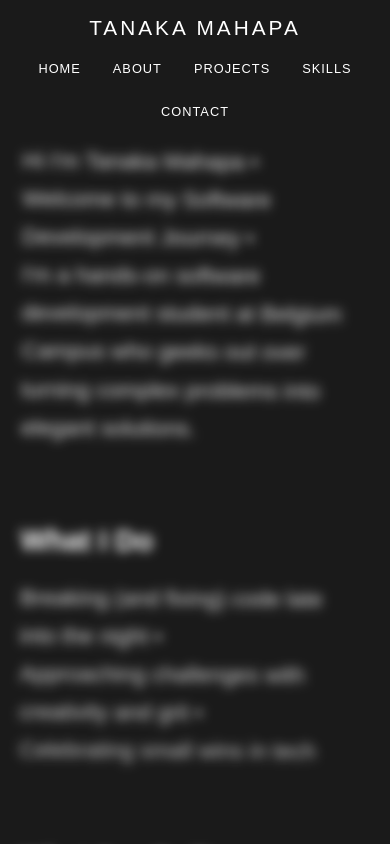
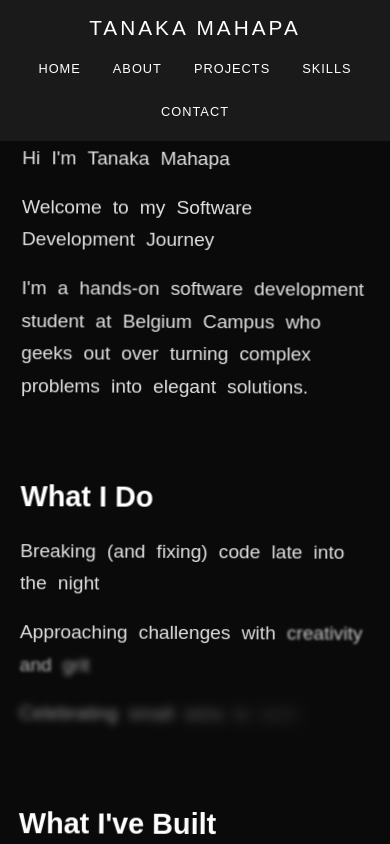
Before and after one commit to TanakaMahapa/PortfolioProject, a React (Vite) app: page /home in a window 390 px wide. Shown: the top 844 px of the page. Built offline with nearby package versions, Linux system fonts and the light colour scheme.

Commit message:
I applied animated scroll effects (rotation, fade-in, and blur) to my Home page content

```diff
--- a/src/Home.css
+++ b/src/Home.css
@@ -3,6 +3,7 @@
   width: 100%;
   min-height: 100vh;
   overflow: hidden;
+  background-color: #0a0a0a; /* optional: keeps it dark for contrast */
 }
 
 .scroll-reveal {
@@ -29,12 +30,15 @@
   font-size: clamp(1.4rem, 4vw, 2.2rem);
   line-height: 1.7;
   color: #e0e0e0;
+  font-weight: 500;
+  margin-bottom: 1rem;
 }
 
 .word {
   display: inline-block;
   margin-right: 0.3em;
-    transition: opacity 0.4s ease-out;
+  transition: opacity 0.4s ease-out, filter 0.4s ease-out;
+  will-change: opacity, filter;
 }
 
 @media (max-width: 768px) {
@@ -45,4 +49,12 @@
   .content-section {
     margin-bottom: 70px;
   }
+
+  .section-title {
+    font-size: 2rem;
   }
+
+  .scroll-reveal-text {
+    font-size: 1.2rem;
+  }
+}
--- a/src/Home.jsx
+++ b/src/Home.jsx
@@ -9,7 +9,6 @@ gsap.registerPlugin(ScrollTrigger);
 const Home = () => {
   const containerRef = useRef(null);
 
-  // Organized content with three sections
   const content = useMemo(() => ({
     "Who I Am": [
       "Hi I'm Tanaka Mahapa",
@@ -34,7 +33,7 @@ const Home = () => {
 
     const scroller = window;
 
-    // Container animation
+    // Rotate container
     gsap.fromTo(
       el,
       { transformOrigin: '0% 50%', rotate: 3 },
@@ -44,48 +43,34 @@ const Home = () => {
           trigger: el,
           scroller,
           start: 'top bottom',
-          end: "bottom bottom",
+          end: 'bottom bottom',
           scrub: true,
         },
       }
     );
 
-    // Word animations
+    // Animate words (opacity + blur)
     const wordElements = el.querySelectorAll('.word');
-    const contentElements = el.querySelectorAll('.content-section');
 
-    // Fade in words
     gsap.fromTo(
       wordElements,
-      { opacity: 0.1 },
+      {
+        opacity: 0.1,
+        filter: 'blur(8px)',
+        willChange: 'opacity, filter',
+      },
       {
         opacity: 1,
+        filter: 'blur(0px)',
+        ease: 'none',
         stagger: 0.05,
         scrollTrigger: {
           trigger: el,
           scroller,
           start: 'top bottom-=20%',
-          end: "bottom bottom",
+          end: 'bottom bottom',
           scrub: true,
         },
-      }
-    );
-
-    // Blur effects
-    gsap.fromTo(
-      contentElements,
-      { filter: 'blur(0px)' },
-      {
-        filter: 'blur(8px)',
-        scrollTrigger: {
-          trigger: contentElements,
-          scroller,
-          start: 'top center',
-          end: 'bottom top',
-          scrub: true,
-          onLeave: () => gsap.to(contentElements, { filter: 'blur(8px)' }),
-          onEnterBack: () => gsap.to(contentElements, { filter: 'blur(0px)' })
-        }
       }
     );
 
@@ -98,14 +83,17 @@ const Home = () => {
         {Object.entries(content).map(([title, points], sectionIndex) => (
           <div key={sectionIndex} className="content-section">
             <h3 className="section-title">{title}</h3>
-            <p className="scroll-reveal-text">
-              {points.map((point, i) => (
-                <span key={i} className="word">
-                  {point}
-                  {i < points.length - 1 ? ' • ' : ''}
-                </span>
-              ))}
-            </p>
+            {points.map((sentence, sentenceIndex) => (
+              <p key={sentenceIndex} className="scroll-reveal-text">
+                {sentence.split(/(\s+)/).map((word, wordIndex) =>
+                  word.match(/^\s+$/) ? word : (
+                    <span key={wordIndex} className="word">
+                      {word}
+                    </span>
+                  )
+                )}
+              </p>
+            ))}
           </div>
         ))}
       </div>
```
Also changed, not shown: 1 other file (tests, documents, lock files or other folders). Lines whose indentation alone changed are shown as unchanged.
